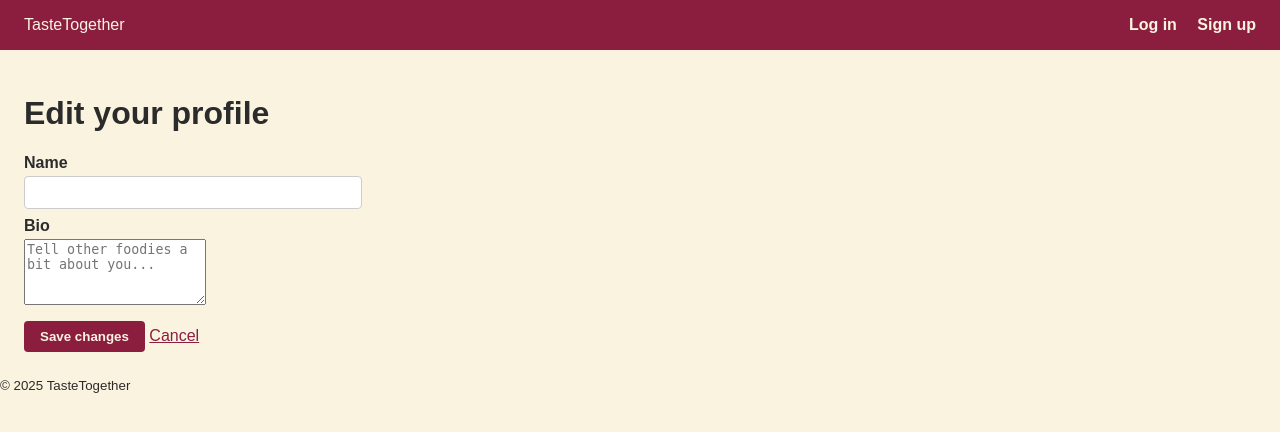
After one commit to pezzi-ph/web-travel-together, a Flask app: template travel_together/templates/user/edit_profile.html in a window 1280 px wide. The commit adds this page. Shown: the top 432 px of the page. Run offline with Flask 3, Linux system fonts and the light colour scheme; the template is opened without the code that fills it, so the values that code supplies are empty; parts of the project's set-up code (start-up, migrations or seed data) failed here and were passed over.

Commit message:
Fixed login and added Profile Page

```diff
--- a/travel_together/templates/base.html
+++ b/travel_together/templates/base.html
@@ -1,19 +1,17 @@
 <!doctype html>
-<html>
+<html lang="en">
 <head>
     <meta charset="utf-8">
     <title>TasteTogether</title>
-
-    <!-- ✅ Correct: static folder + EXACT file name with hyphen -->
-    <link rel="stylesheet"
-          href="{{ url_for('static', filename='travel-together.css') }}">
+    <link rel="stylesheet" href="{{ url_for('static', filename='travel-together.css') }}">
 </head>
 <body>
-    <header>
-        <h1><a href="{{ url_for('main.index') }}">TasteTogether</a></h1>
-        <nav>
+    <header class="site-header">
+        <div class="logo">TasteTogether</div>
+        <nav class="main-nav">
             {% if current_user.is_authenticated %}
             <a href="{{ url_for('main.index') }}">Home</a>
+            <a href="{{ url_for('main.profile', user_id=current_user.id) }}">My profile</a>
             <a href="{{ url_for('auth.logout') }}">Log out</a>
             {% else %}
             <a href="{{ url_for('auth.login') }}">Log in</a>
@@ -22,12 +20,23 @@
         </nav>
     </header>
 
-    <section class="content">
+    <main class="content">
+        {# Flash messages (success / errors) #}
+        {% with messages = get_flashed_messages() %}
+        {% if messages %}
+        <ul class="flash-messages">
+            {% for m in messages %}
+            <li>{{ m }}</li>
+            {% endfor %}
+        </ul>
+        {% endif %}
+        {% endwith %}
+
         {% block content %}{% endblock %}
-    </section>
+    </main>
 
-    <footer>
-        <small>TasteTogether – plan food trips with friends</small>
+    <footer class="site-footer">
+        <small>&copy; 2025 TasteTogether</small>
     </footer>
 </body>
 </html>
--- /dev/null
+++ b/travel_together/templates/user/edit_profile.html
@@ -0,0 +1,31 @@
+{% extends "base.html" %}
+
+{% block content %}
+<div class="page-section">
+    <h1>Edit your profile</h1>
+
+    <form method="post">
+        <div class="form-field">
+            <label for="name">Name</label>
+            <input id="name"
+                   name="name"
+                   type="text"
+                   required
+                   value="{{ user.name }}">
+        </div>
+
+        <div class="form-field">
+            <label for="bio">Bio</label>
+            <textarea id="bio"
+                      name="bio"
+                      rows="4"
+                      placeholder="Tell other foodies a bit about you...">{{ user.bio or "" }}</textarea>
+        </div>
+
+        <button type="submit" class="button primary">Save changes</button>
+        <a href="{{ url_for('main.profile', user_id=user.id) }}" class="button secondary">
+            Cancel
+        </a>
+    </form>
+</div>
+{% endblock %}
```
Also changed, not shown: travel_together/templates/user/profile.html (added, +20 -0 lines).
